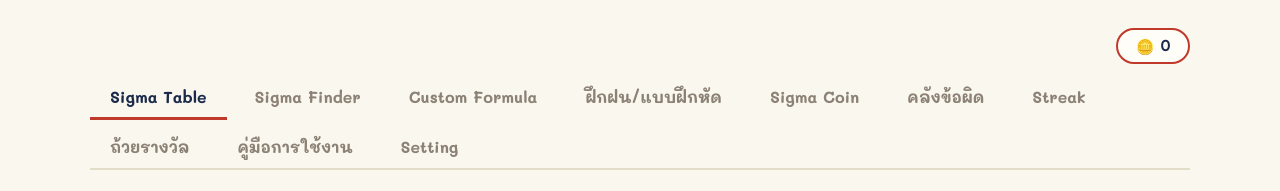
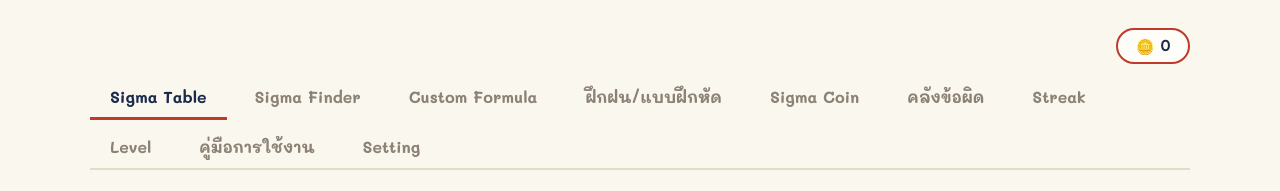
Before and after one commit to nunnipachumpolkoolwong-hash/Sigma, a plain HTML site: page index.html in a window 1280 px wide. Shown: the top 191 px of the page. Drawn offline with Linux system fonts and the light colour scheme.

Commit message:
Update index.html

```diff
--- a/index.html
+++ b/index.html
@@ -325,7 +325,7 @@
   <button class="tab-btn" data-tab="sigmacoin">Sigma Coin</button>
   <button class="tab-btn" data-tab="mistakes">คลังข้อผิด</button>
   <button class="tab-btn" data-tab="streak">Streak</button>
-  <button class="tab-btn" data-tab="trophies">ถ้วยรางวัล</button>
+  <button class="tab-btn" data-tab="trophies">Level</button>
   <button class="tab-btn" data-tab="guide">คู่มือการใช้งาน</button>
   <button class="tab-btn" data-tab="settings">Setting</button>
 </div>
```
